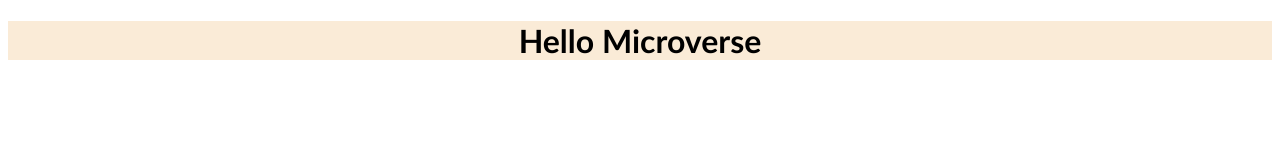
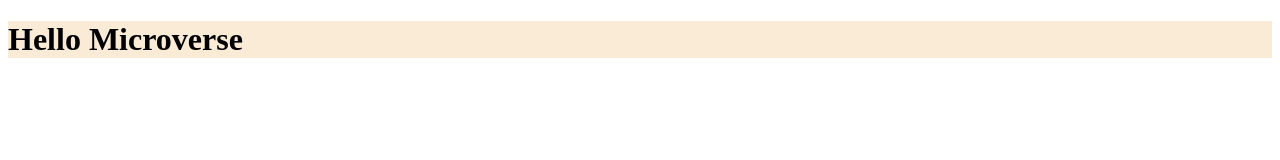
Before and after one commit to Duncannjau/Hello-Microverse, a website: page index.html in a window 1280 px wide. Drawn offline with Linux system fonts and the light colour scheme.

Commit message:
Edit headerstyles in the .css file

```diff
--- a/styles.css
+++ b/styles.css
@@ -1,6 +1 @@
-header{
-    background-color: antiquewhite;
-    text-align: center;
-    font-family:'Trebuchet MS', 'Lucida Sans Unicode', 'Lucida Grande', 'Lucida Sans', Arial, sans-serif;
-    padding: auto;
-}
+header{background-color: antiquewhite;}
```
